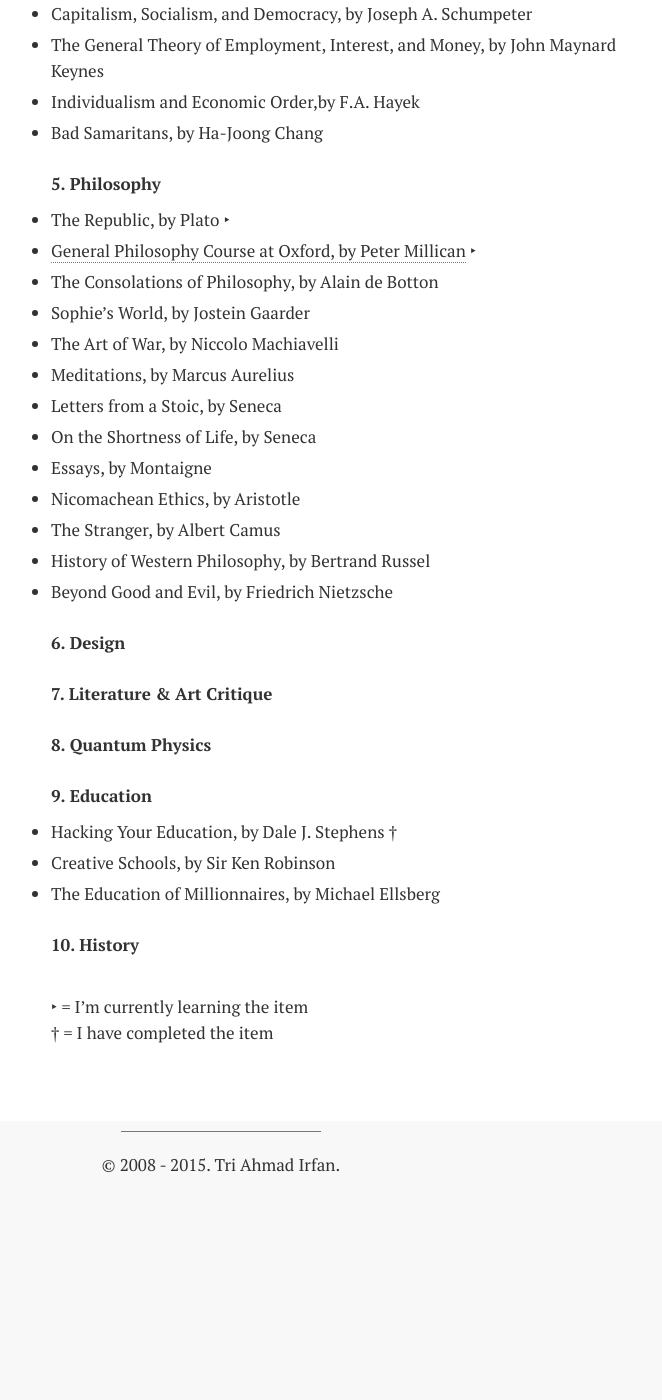
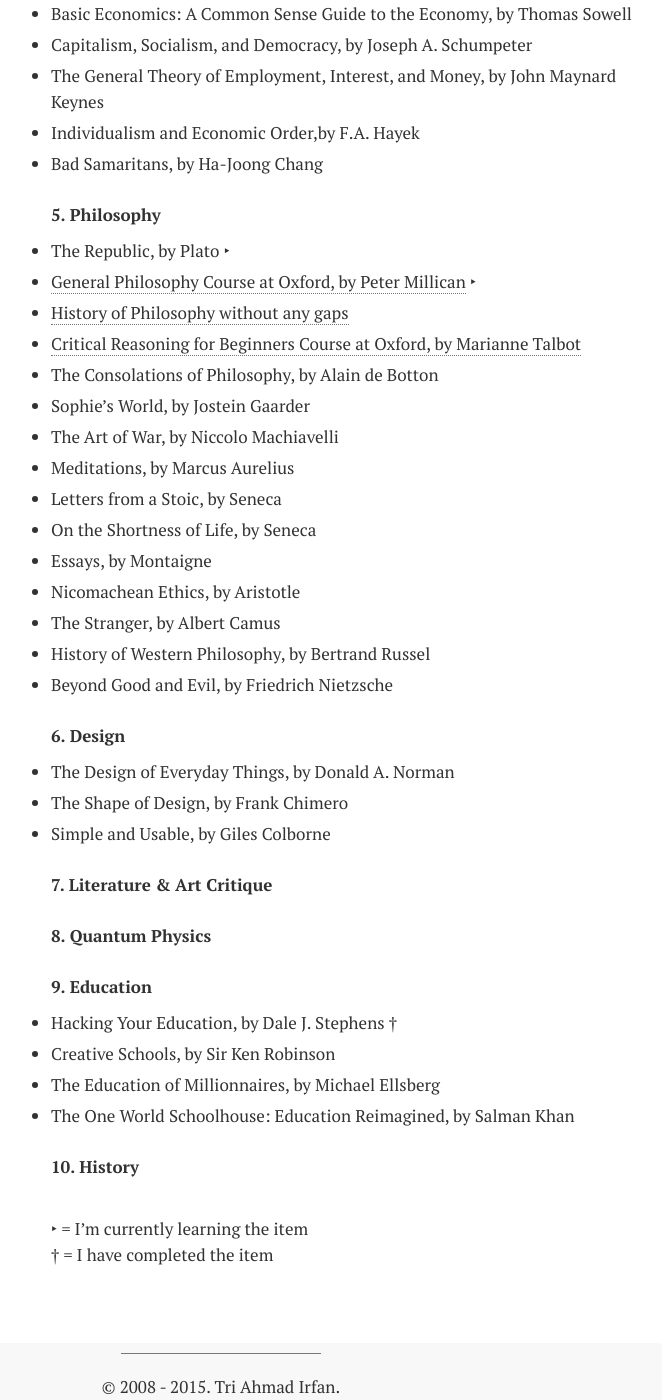
Before and after one commit to irff/irfan3, a Jekyll site: the page built from _page/learning.md, in a window 1280 px wide and 1400 px high, scrolled down 1311 px. Shown: the whole window, without its empty margins (419-1081 px from the left). Built offline with Jekyll 4.4.1, drawn with Linux system fonts in a browser that asks for light colours; before the commit the page ends 2489 px from its top, so only the background shows below that; some of the changed text lies outside the part shown.

Commit message:
Add a few learning entries. Fix minor bugs.

```diff
--- a/_includes/header.html
+++ b/_includes/header.html
@@ -4,7 +4,7 @@
 	<meta charset="UTF-8">
     <title>Tri Ahmad Irfan</title>
     <meta name="viewport" content="width=device-width, initial-scale=1.0, user-scalable=yes"/>
-    <link rel="icon" href="images/favicon.png">
+    <link rel="icon" href="{{ site.baseurl }}/images/favicon.png">
 	<link href='http://fonts.googleapis.com/css?family=PT+Serif:400,700,400italic,700italic' rel='stylesheet' type='text/css'>
 	<link rel="stylesheet" href="{{ site.baseurl }}/css/main.css">
   </head>
@@ -14,7 +14,7 @@
 			<div class="col-100">
 				<header>
 					<a href="{{ site.baseurl }}/index.html"><img src="/images/tri_ahmad_irfan.jpg" alt="Tri Ahmad Irfan"></a>
-					<p class="header-title">Tri Ahmad Irfan</p>
+					<p class="header-title"><strong>Tri Ahmad Irfan</strong></p>
 				</header>
 				<div class="line"></div>
 			</div>
--- a/_page/learning.md
+++ b/_page/learning.md
@@ -12,6 +12,7 @@
 
 ### 2. Server Infrastructure & Architecture
 * [Distributed System for Fun and Profit, by Mikito Takeda](http://book.mixu.net/distsys/single-page.html)
+* [Server for Hackers, by Chris Fidao](https://book.serversforhackers.com/)
 
 ### 3. Business and Management
 * The Lean Startup, by Eric Ries
@@ -40,6 +41,8 @@
 ### 5. Philosophy
 * The Republic, by Plato &#8227;
 * [General Philosophy Course at Oxford, by Peter Millican](https://podcasts.ox.ac.uk/series/general-philosophy) &#8227;
+* [History of Philosophy without any gaps](http://www.historyofphilosophy.net/)
+* [Critical Reasoning for Beginners Course at Oxford, by Marianne Talbot](http://podcasts.ox.ac.uk/series/critical-reasoning-beginners)
 * The Consolations of Philosophy, by Alain de Botton
 * Sophie's World, by Jostein Gaarder
 * The Art of War, by Niccolo Machiavelli
@@ -53,6 +56,9 @@
 * Beyond Good and Evil, by Friedrich Nietzsche
 
 ### 6. Design
+* The Design of Everyday Things, by Donald A. Norman
+* The Shape of Design, by Frank Chimero
+* Simple and Usable, by Giles Colborne
 
 ### 7. Literature & Art Critique
 
@@ -62,6 +68,7 @@
 * Hacking Your Education, by Dale J. Stephens &dagger;
 * Creative Schools, by Sir Ken Robinson
 * The Education of Millionnaires, by Michael Ellsberg
+* The One World Schoolhouse: Education Reimagined, by Salman Khan
 
 ### 10. History
 
--- a/blog.html
+++ b/blog.html
@@ -3,3 +3,5 @@
 ---
 
 <h1>Blog</h1>
+
+<em>Coming soon</em>
```
